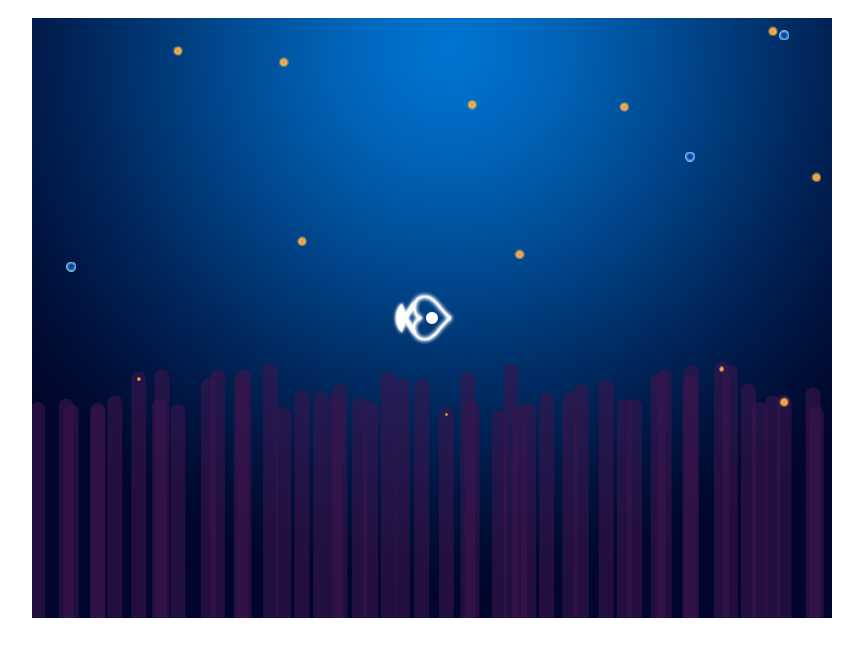
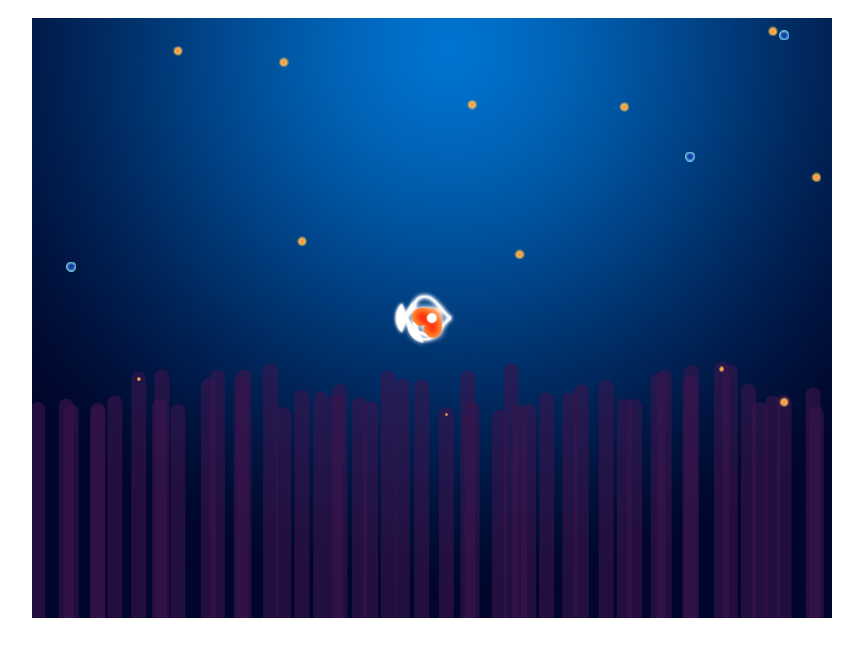
Before and after one commit to sunqkd/fish, a plain HTML site: page index.html in a window 1280 px wide. Shown: the whole page, without its empty margins (208-1071 px from the left). Drawn offline with Linux system fonts and the light colour scheme.

Commit message:
'update'

```diff
--- a/index.html
+++ b/index.html
@@ -22,6 +22,7 @@
     <script src="./js/fruit.js"></script>
     <script src="./js/mom.js"></script>
     <script src="./js/collision.js"></script>
+    <script src="./js/baby.js"></script>
 </body>
 
 </html>
--- /dev/null
+++ b/js/baby.js
@@ -0,0 +1,41 @@
+// 小鱼
+var babyObj = function () {
+    this.x;
+    this.y;
+    this.babyEye = new Image();
+    this.babyBody = new Image();
+    this.babyTail = new Image();
+    this.angle; // 角度
+}
+// 初始化位置
+babyObj.prototype.init = function () {
+    this.x = canWidth * 0.5 - 50; // 初始化小鱼的位置
+    this.y = canHeight * 0.5 + 50;
+    this.angle = 0; // 旋转角度
+    this.babyEye.src = "./src/babyEye0.png"
+    this.babyBody.src = "./src/babyFade0.png";
+    this.babyTail.src = "./src/babyTail0.png";
+
+}
+// 画小鱼
+babyObj.prototype.draw = function () {
+    // 趋向于大鱼的坐标
+    // leap x,y
+    this.x = lerpDistance(mom.x, this.x, 0.96); // 返回值趋向目标值
+    this.y = lerpDistance(mom.y, this.y, 0.96); // 返回值趋向目标值
+    // leap angle
+
+    var deltaY = mom.y - this.y;
+    var deltaX = mom.x - this.x;
+    var beta = Math.atan2(deltaY, deltaX) + Math.PI; // 角度
+    this.angle = lerpAngle(beta, this.angle, 0.9);
+
+    ctx1.save();
+
+    ctx1.translate(this.x, this.y);
+    ctx1.rotate(this.angle);
+    ctx1.drawImage(this.babyTail, -this.babyTail.width * 0.5 + 23, -this.babyTail.height * 0.5);
+    ctx1.drawImage(this.babyBody, -this.babyBody.width * 0.5, -this.babyBody.height * 0.5);
+    ctx1.drawImage(this.babyEye, -this.babyEye.width * 0.5, -this.babyEye.height * 0.5);
+    ctx1.restore();
+}
--- a/js/main.js
+++ b/js/main.js
@@ -17,6 +17,7 @@ var mom; // 大鱼
 var mx;
 var my; // 鼠标点的位置
 
+var baby;
 
 document.body.onload = game; // game 函数作为主入口
 function game() {
@@ -57,6 +58,10 @@ function init() {
     mx = canWidth * 0.5;
     my = canHeight * 0.5;
 
+    // 初始化小鱼
+    baby = new babyObj();
+    baby.init();
+
 
 }
 
@@ -76,6 +81,8 @@ function gameloop() {
     ctx1.clearRect(0, 0, canWidth, canHeight); // 清除
     mom.draw();//绘制大鱼
     momFruitCollision(); // 碰撞检测
+
+    baby.draw();// 绘制小鱼
 }
 
 
--- a/js/mom.js
+++ b/js/mom.js
@@ -32,9 +32,9 @@ momObj.prototype.draw = function () {
 
     ctx1.translate(this.x, this.y);
     ctx1.rotate(this.angle);
+    ctx1.drawImage(this.bigTail, -this.bigTail.width * 0.5 + 30, -this.bigTail.height * 0.5);
+    ctx1.drawImage(this.bigBody, -this.bigBody.width * 0.5, -this.bigBody.height * 0.5);
     ctx1.drawImage(this.bigEye, -this.bigEye.width * 0.5, -this.bigEye.height * 0.5);
-    ctx1.drawImage(this.bigBody, -this.bigBody.width * 0.5, -this.bigBody.height * 0.5);
-    ctx1.drawImage(this.bigTail, -this.bigTail.width * 0.5 + 30, -this.bigTail.height * 0.5);
 
     ctx1.restore();
 }
```
